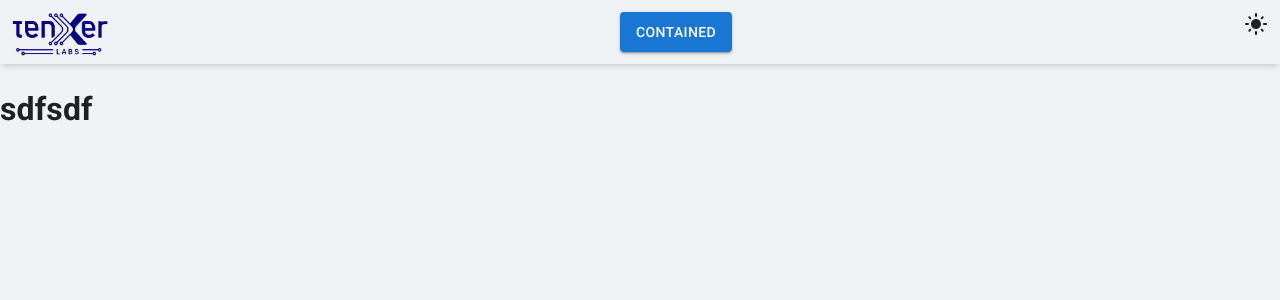
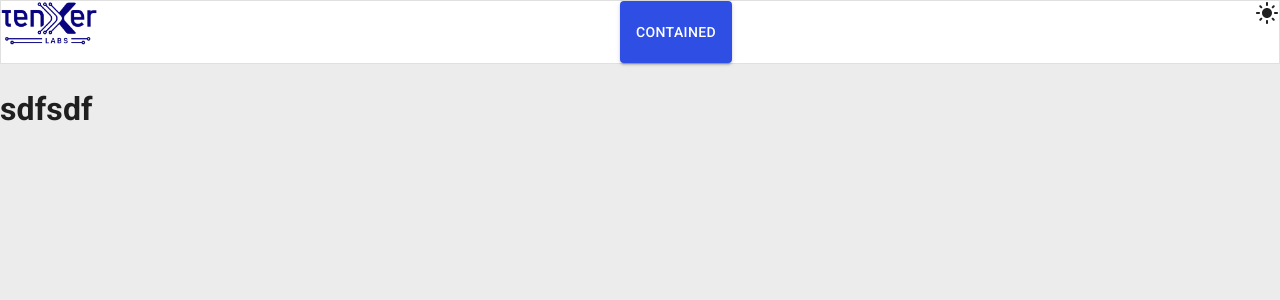
Before and after one commit to AbhiPrakash123/v5, a Next.js app: page /lab in a window 1280 px wide. Shown: the top 300 px of the page. Built offline with nearby package versions, Linux system fonts and the light colour scheme.

Commit message:
feat: added them colors

```diff
--- a/src/components/header/index.tsx
+++ b/src/components/header/index.tsx
@@ -3,6 +3,8 @@ import DarkModeIcon from '@mui/icons-material/DarkMode';
 import LightModeIcon from '@mui/icons-material/LightMode';
 import { Tenxerlab } from '@/components/logo';
 import { getTheme, toggleTheme } from '@/lib/features/theme/themeSlice'
+import AppBar from '@mui/material/AppBar';
+import Paper from '@mui/material/Paper';
 
 import { useAppDispatch, useAppSelector } from '@/store/hooks'
 import { Button } from '@mui/material'
@@ -11,15 +13,17 @@ const Header: React.FC = () => {
     const theme = useAppSelector(getTheme)
     const dispatch = useAppDispatch()
     return (
-        <header className="tw-h-full tw-border-b-[1px] tw-p-3 tw-shadow-md tw-flex tw-flex-row tw-justify-between">
+        <Paper variant="outlined" square className='tw-h-full'>
+            <header className=" tw-h-full tw-flex tw-flex-row tw-justify-between ">
                 <div className='tw-box-border tw-w-24'><Tenxerlab /></div>
                 <Button variant="contained" color="primary" >Contained</Button>
                 <div className=' tw-cursor-pointer' id="test-id-toggle-theme" onClick={() => dispatch(toggleTheme())}>
                     {
-                    theme === 'dark' ? <DarkModeIcon id="test-id-light-mode" />: <LightModeIcon id="test-id-dark-mode"/>
+                        theme === 'dark' ? <DarkModeIcon id="test-id-light-mode" /> : <LightModeIcon id="test-id-dark-mode" />
                     }
                 </div>
             </header>
+        </Paper>
     )
 }
 
--- a/src/lib/features/theme/index.tsx
+++ b/src/lib/features/theme/index.tsx
@@ -12,7 +12,11 @@ const lightTheme = createTheme({
     palette: {
         mode: 'light',
         background: {
-            default: '#F0F2F5', // Light background color
+            default: '#ececec',
+            paper: "#FFF"
+        },
+        primary: {
+            main: '#2f4ee4',
         },
     },
 });
@@ -21,7 +25,8 @@ const darkTheme = createTheme({
     palette: {
         mode: 'dark',
         background: {
-            default: '#212121', // Dark background color
+            default: '#2E2F32', // Dark background color
+            paper: "#0003"
         },
     },
 });
@@ -30,7 +35,7 @@ const darkTheme = createTheme({
 const ThemeProvider: React.FC<ThemeProviderProps> = ({ children }) => {
 
     const themeType = useAppSelector(getTheme)
-    const theme: Theme = themeType === 'dark'? darkTheme: lightTheme
+    const theme: Theme = themeType === 'dark' ? darkTheme : lightTheme
     // console.log("create new theme")
 
     return <TM theme={theme}>{children}</TM>;
```
Lines whose indentation alone changed are shown as unchanged.
